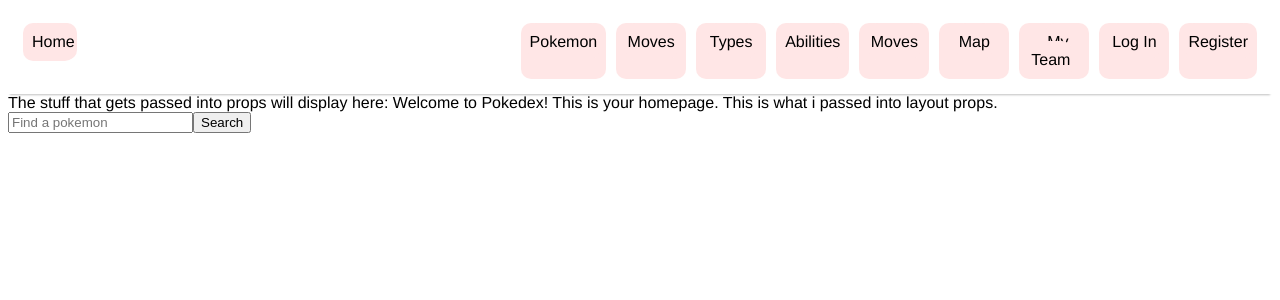
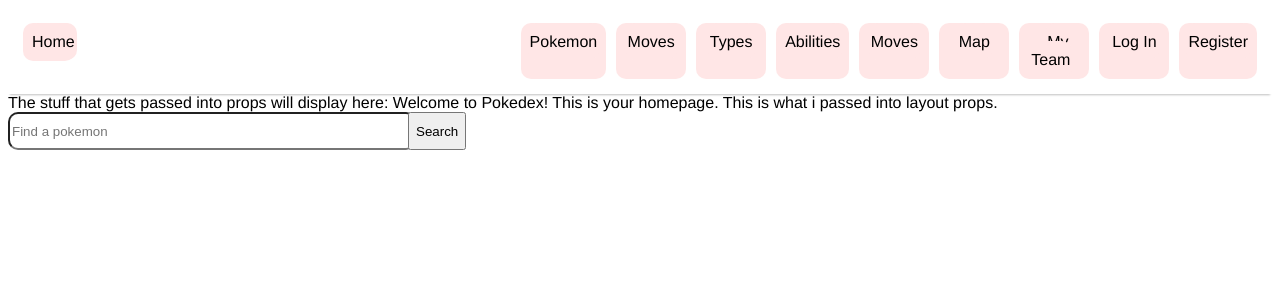
Before and after one commit to jessicayingg/pokedex, a Next.js app: page / in a window 1280 px wide. Shown: the top 300 px of the page. Built offline with nearby package versions, Linux system fonts and the light colour scheme.

Commit message:
Dropdown while typing implemented

```diff
--- a/components/Searchbar.tsx
+++ b/components/Searchbar.tsx
@@ -1,7 +1,45 @@
-import { useState } from "react";
+import { useEffect, useState } from "react";
+import { PokemonInfo } from "@/types/types";
+import DropdownPokemon from "../components/DropdownPokemon";
 
-const Searchbar = ({ onSearch }: { onSearch: (query: string) => void }) => {
+type SearchbarProps = {
+  onSearch: (query: string) => void;
+};
+
+const Searchbar = ({ onSearch }: SearchbarProps) => {
   const [userInput, setUserInput] = useState("");
+  const [error, setError] = useState<string | null>(null);
+  const [dropDownPokemonList, setDropDownPokemonList] = useState<PokemonInfo[]>(
+    []
+  );
+  const [typingSearch, setTypingSearch] = useState<string | null>(null);
+
+  useEffect(() => {
+    if (!typingSearch) {
+      setDropDownPokemonList([]);
+      return; // Don't run on first render
+    }
+
+    // Fetch data from the local API route
+    const fetchPokemon = async () => {
+      try {
+        const response = await fetch(
+          `/api/pokemon_autocomplete?query=${typingSearch}`
+        );
+        // the ?query=lksajdflkj is so that I can pass the query to pokemon.ts
+        if (!response.ok) {
+          throw new Error("Failed to fetch Pokémon");
+        }
+
+        const data: PokemonInfo[] = await response.json();
+        setDropDownPokemonList(data);
+      } catch (err) {
+        setError((err as Error).message);
+      }
+    };
+
+    fetchPokemon();
+  }, [typingSearch]);
 
   const handleSearch = () => {
     if (userInput.trim()) {
@@ -11,13 +49,26 @@
 
   return (
     <div className="searchbar">
-      <input
-        type="text"
-        placeholder="Find a pokemon"
-        value={userInput}
-        onChange={(e) => setUserInput(e.target.value)}
-      ></input>
-      <button onClick={handleSearch}> Search </button>
+      <div className="search-container">
+        <input
+          className="search-input"
+          type="text"
+          placeholder="Find a pokemon"
+          value={userInput}
+          onChange={(e) => {
+            setTypingSearch(e.target.value);
+            setUserInput(e.target.value);
+          }}
+        ></input>
+        <div className="dropdown-container">
+          {dropDownPokemonList.map((cur_pokemon) => (
+            <DropdownPokemon pokemon={cur_pokemon}></DropdownPokemon>
+          ))}
+        </div>
+      </div>
+      <button className="search-button" onClick={handleSearch}>
+        Search
+      </button>
     </div>
   );
 };
--- a/pages/_app.tsx
+++ b/pages/_app.tsx
@@ -1,6 +1,6 @@
 import "@/styles/globals.css";
 import "@/styles/infocard.css";
-import "@/styles/dropdown.css";
+import "@/styles/searchbar.css";
 import type { AppProps } from "next/app";
 
 export default function App({ Component, pageProps }: AppProps) {
--- a/pages/api/pokemon_autocomplete.ts
+++ b/pages/api/pokemon_autocomplete.ts
@@ -36,7 +36,6 @@
         const pokemonData = await pokemonResponse.json();
 
         pokemonData.name = capitalize(pokemonData.name);
-        console.log(pokemonData.name);
         return {
           id: pokemonData.id,
           name: pokemonData.name,
--- a/pages/index.tsx
+++ b/pages/index.tsx
@@ -3,7 +3,6 @@
 import Searchbar from "../components/Searchbar";
 import { useEffect, useState } from "react";
 import { PokemonInfo } from "@/types/types";
-import DropdownPokemon from "../components/DropdownPokemon";
 
 const Index = () => {
   const [pokemonList, setPokemonList] = useState<PokemonInfo[]>([]);
@@ -44,9 +43,6 @@
       {pokemonList.map((cur_pokemon) => (
         <InfoCard pokemon={cur_pokemon} />
       ))}
-      {pokemonList.map((cur_pokemon) => (
-        <DropdownPokemon pokemon={cur_pokemon}></DropdownPokemon>
-      ))}
     </Layout>
   );
 };
--- a/styles/dropdown.css
+++ /dev/null
@@ -1,7 +0,0 @@
-.dropdown {
-    background-color: rgb(240, 240, 240);
-    display: grid;
-    grid-template-columns: 10% 90%;
-    align-items: center;
-    margin: 5px;
-}
--- /dev/null
+++ b/styles/searchbar.css
@@ -0,0 +1,32 @@
+.searchbar {
+    display: flex;
+}
+
+.search-input {
+    width:100%;
+    height: 4vh;
+    border-radius: 10px;
+}
+
+.search-container {
+    width: 50vh;
+}
+
+.dropdown-container {
+    width: 50vh;
+    max-height: 40vh;
+    overflow-y: auto;
+    position: absolute;
+}
+
+.dropdown {
+    background-color: rgb(240, 240, 240);
+    display: flex;
+    height: 10vh;
+    align-items: center;
+    margin: 5px 0px;
+}
+
+.search-button {
+
+}
```
